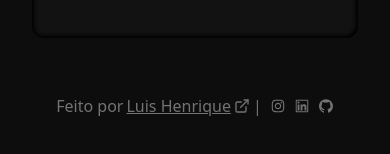
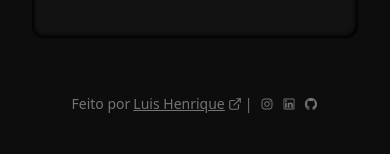
Before and after one commit to luissshc29/Notepad, a Next.js app: page / in a window 390 px wide. Shown: the part 1204-1358 px from the top of the page. Built offline with nearby package versions, Linux system fonts and the light colour scheme.

Commit message:
Diminuindo o font-size do footer

```diff
--- a/src/components/Rodape/index.tsx
+++ b/src/components/Rodape/index.tsx
@@ -8,7 +8,7 @@ import { FiExternalLink } from "react-icons/fi";
 
 export default function Rodape() {
   return (
-    <footer className="flex justify-center items-center gap-2 lg:col-span-2 mt-auto mb-0 py-6 w-full font-sans text-base text-neutral-500">
+    <footer className="flex justify-center items-center gap-2 lg:col-span-2 mt-auto mb-0 py-6 w-full font-sans text-sm md:text-base text-neutral-500">
       <div className="flex items-center gap-[3px] h-full">
         Feito por{" "}
         <a
```
